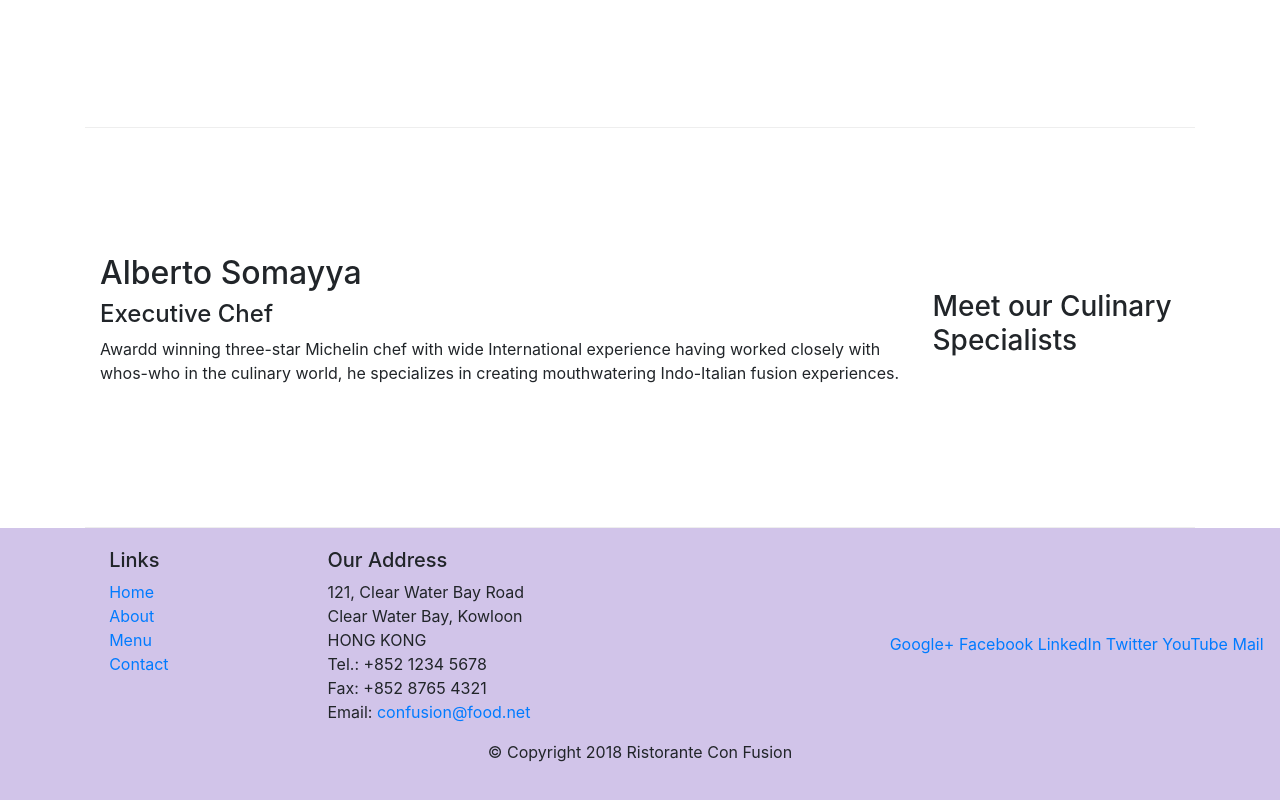
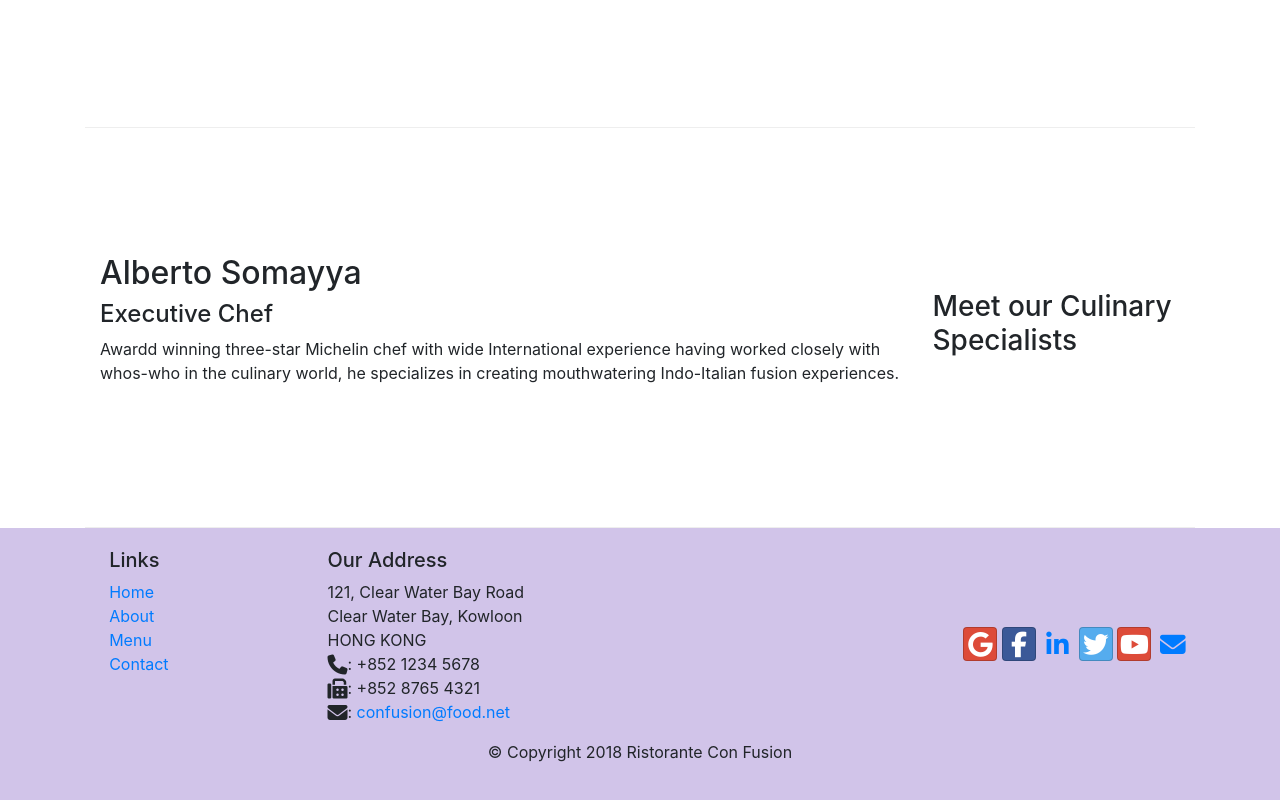
Before and after one commit to megersagithub/Bootstrap4, a website: page index.html in a window 1280 px wide. Shown: the part 1006-1806 px from the top of the page. Drawn offline with nearby package versions, Linux system fonts and the light colour scheme.

Commit message:
icon fonts

```diff
--- a/index.html
+++ b/index.html
@@ -9,6 +9,8 @@
 
      <!-- Bootstrap CSS -->
      <link rel="stylesheet" href="node_modules/bootstrap/dist/css/bootstrap.min.css">
+     <link rel="stylesheet" href="node_modules/font-awesome/css/font-awesome.min.css">
+     <link rel="stylesheet" href="node_modules/bootstrap-social/bootstrap-social.css">
      <link rel="stylesheet" href="CSS/styles.css">
       <title>Ristorante Con Fusion</title>
 </head>
@@ -22,10 +24,10 @@
             <a class="navbar-brand mr-auto" href="#">Ristorante Con Fusion</a>
             <div class="collapse navbar-collapse" id="NavBar">
                 <ul class="navbar-nav mr-auto">
-                    <li class="nav-item active"><a class="nav-link" href="#">Home</a></li>
-                    <li class="nav-item"><a class="nav-link" href="./aboutus.html">About</a></li>
-                    <li class="nav-item"><a class="nav-link" href="#">Menu</a></li>
-                    <li class="nav-item"><a class="nav-link" href="#">Contact</a></li>
+                    <li class="nav-item active"><a class="nav-link" href="#"><span class="fa fa-home fa-lg"></span> Home</a></li>
+                    <li class="nav-item"><a class="nav-link" href="./aboutus.html"><span class="fa fa-info fa-lg"></span> About</a></li>
+                    <li class="nav-item"><a class="nav-link" href="#"><span class="fa fa-list fa-lg"></span> Menu</a></li>
+                    <li class="nav-item"><a class="nav-link" href="#"><span class="fa fa-address-card fa-lg"></span> Contact</a></li>
                 </ul>
             </div>
         </div>
@@ -96,19 +98,19 @@
 		              121, Clear Water Bay Road<br>
 		              Clear Water Bay, Kowloon<br>
 		              HONG KONG<br>
-		              Tel.: +852 1234 5678<br>
-		              Fax: +852 8765 4321<br>
-		              Email: <a href="mailto:confusion@food.net">confusion@food.net</a>
+		              <i class="fa fa-phone fa-lg"></i>: +852 1234 5678<br>
+                      <i class="fa fa-fax fa-lg"></i>: +852 8765 4321<br>
+		              <i class="fa fa-envelope fa-lg"></i>: <a href="mailto:confusion@food.net">confusion@food.net</a>
 		           </address>
                 </div>
                 <div class="col-12 col-sm-4 align-self-center">
                     <div class="text-center">
-                        <a href="http://google.com/+">Google+</a>
-                        <a href="http://www.facebook.com/profile.php?id=">Facebook</a>
-                        <a href="http://www.linkedin.com/in/">LinkedIn</a>
-                        <a href="http://twitter.com/">Twitter</a>
-                        <a href="http://youtube.com/">YouTube</a>
-                        <a href="mailto:">Mail</a>
+                        <a class="btn btn-social-icon btn-google" href="http://google.com/+"><i class="fa fa-google fa-lg"></i></a>
+                        <a class="btn btn-social-icon btn-facebook" href="http://www.facebook.com/profile.php?id="><i class="fa fa-facebook fa-lg"></i></a>
+                        <a class="btn btn-social-icon btn-kinkedin" href="http://www.linkedin.com/in/"><i class="fa fa-linkedin fa-lg"></i></a>
+                        <a class="btn btn-social-icon btn-twitter" href="http://twitter.com/"><i class="fa fa-twitter fa-lg"></i></a>
+                        <a class="btn btn-social-icon btn-google" href="http://youtube.com/"><i class="fa fa-youtube fa-lg"></i></a>
+                        <a class="btn btn-social-icon" href="mailto:"><i class="fa fa-envelope fa-lg"></i></a>
                     </div>
                 </div>
            </div>
```
Also changed, not shown: aboutus.html (+15 -13 lines).
